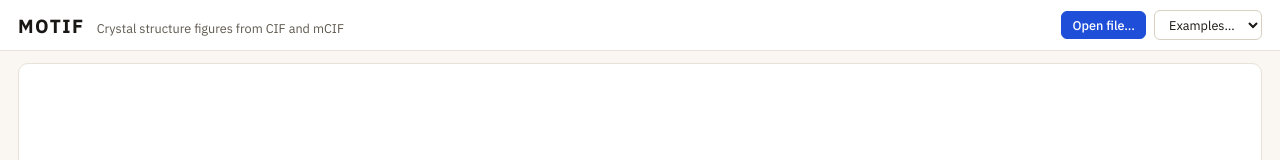
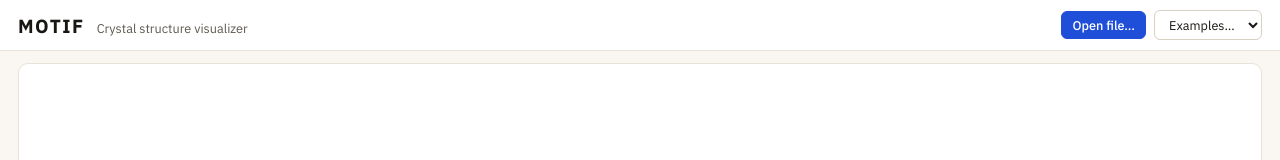
Before and after one commit to drthyang/motif, a React (Vite) app: page / in a window 1280 px wide. Shown: the top 160 px of the page. Built offline with nearby package versions, Linux system fonts and the light colour scheme.

Commit message:
Tagline: Crystal structure visualizer

```diff
--- a/index.html
+++ b/index.html
@@ -3,7 +3,7 @@
   <head>
     <meta charset="UTF-8" />
     <meta name="viewport" content="width=device-width, initial-scale=1.0" />
-    <title>MOTIF</title>
+    <title>MOTIF: Crystal structure visualizer</title>
   </head>
   <body>
     <div id="root"></div>
--- a/src/ui/App.tsx
+++ b/src/ui/App.tsx
@@ -599,7 +599,7 @@ export function App() {
       <header className="topbar">
         <div className="brand">
           <span className="mark">MOTIF</span>
-          <span className="tagline">Crystal structure figures from CIF and mCIF</span>
+          <span className="tagline">Crystal structure visualizer</span>
         </div>
         <div className="actions">
           <label className="button primary">
```
Also changed, not shown: 1 other file (tests, documents, lock files or other folders).
